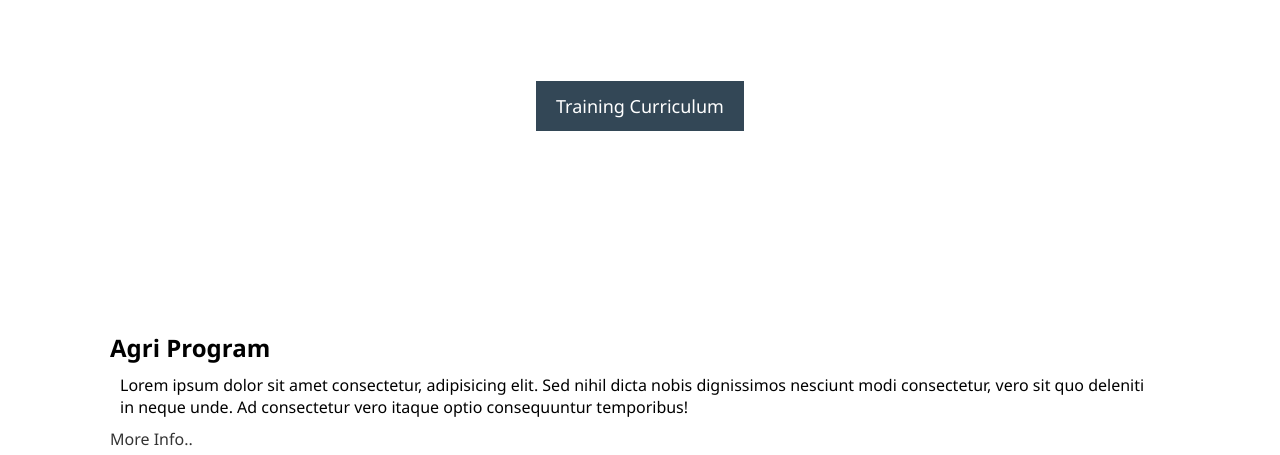
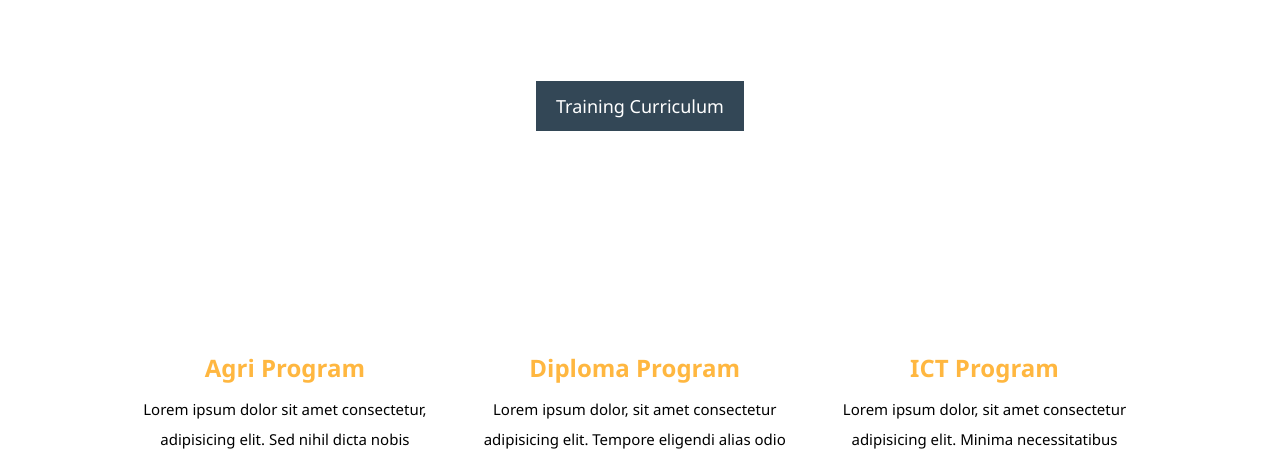
Before and after one commit to AKMendoza/diane, a plain HTML site: page index.html in a window 1280 px wide. Shown: the part 331-786 px from the top of the page. Drawn offline with Linux system fonts and the light colour scheme.

Commit message:
Update style.css

```diff
--- a/CSS/style.css
+++ b/CSS/style.css
@@ -107,3 +107,36 @@ height: 600px;
     border: none;
     cursor: pointer;
 }
+
+/* about section */
+#about {
+  height: 400px;
+}
+#about p {
+  line-height: 2em;
+  font-size: 15px;
+}
+
+#about h2 {
+  color: #ffb740;
+}
+
+#about i {
+  margin-bottom: 10px;
+}
+
+#about .content-1,
+#about .content-2,
+#about .content-3 {
+  float: left;
+  width: 33%;
+  overflow: hidden;
+  text-align: center;
+  padding-top: 20px;
+}
+#about a.c-btn {
+  color: #082032;
+}
+#about a.c-btn:hover {
+  color: #ffb740;
+}
```
